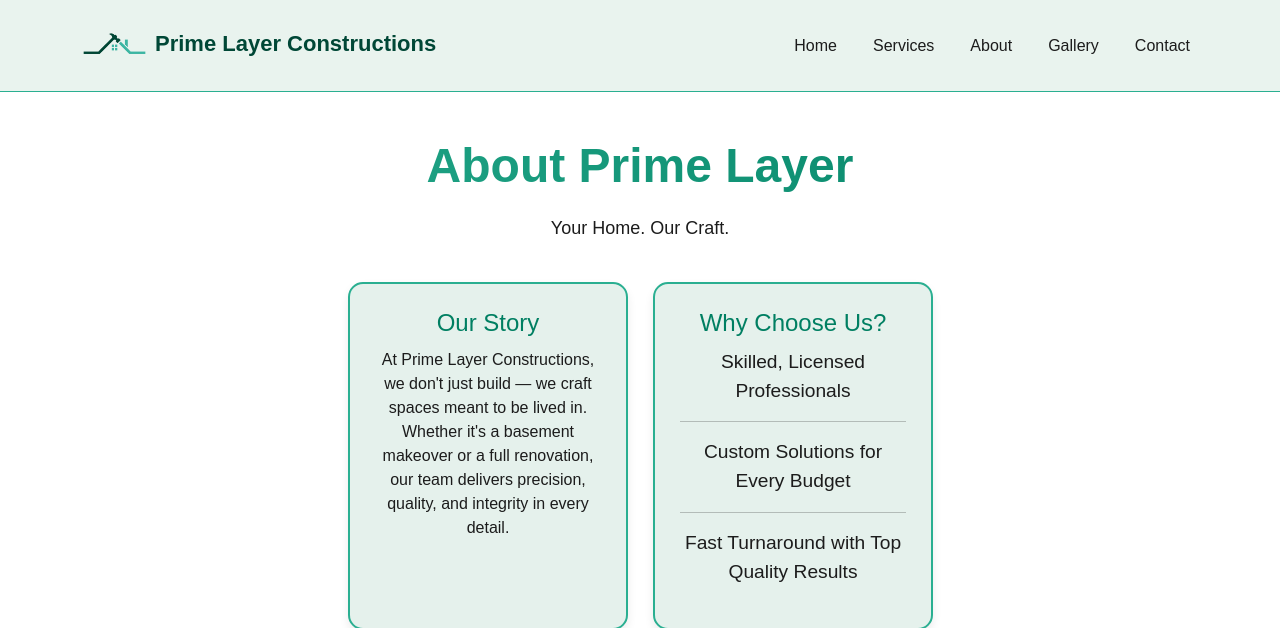
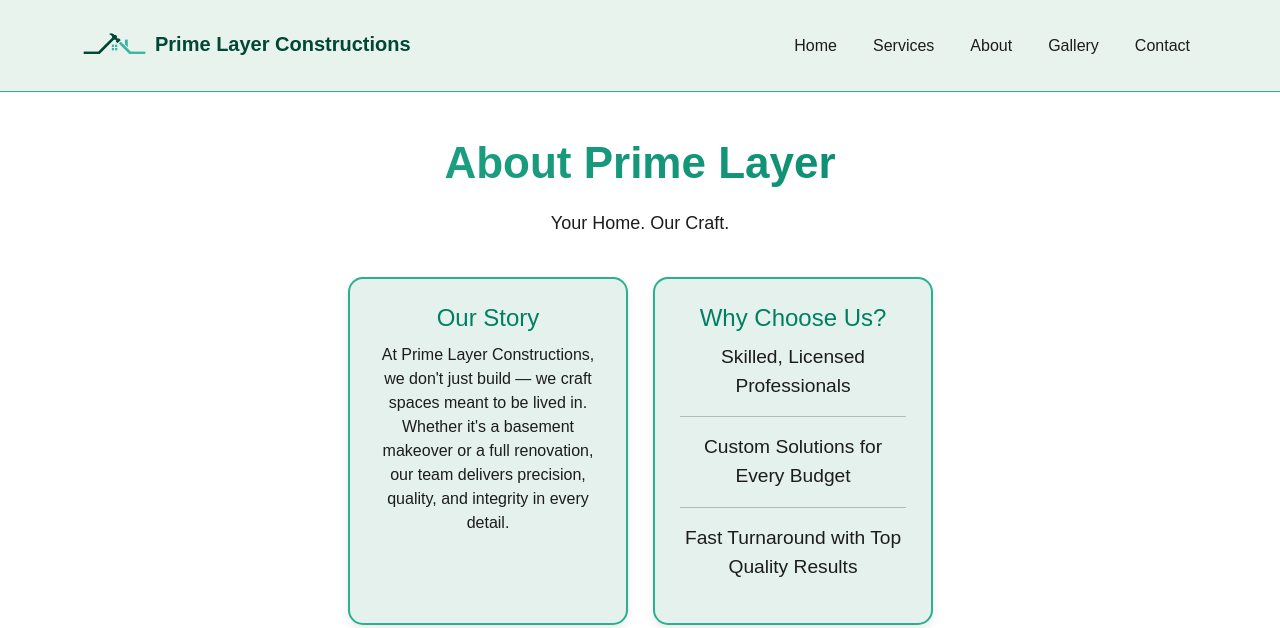
Before and after one commit to primelayer-constructions/prime-layer-website, a Flask app: page /about in a window 1280 px wide. Shown: the top 628 px of the page. Run offline with Flask 3, Linux system fonts and the light colour scheme.

Commit message:
Responsive text and navbar fixes

```diff
--- a/static/style.css
+++ b/static/style.css
@@ -46,7 +46,14 @@ main {
 .navbar-brand {
   font-weight: bold;
   color: var(--dark-green);
-   font-size: clamp(14px, 4vw, 22px);
+  font-size: clamp(16px, 3.2vw, 20px);
+}
+
+@media (max-width: 480px) {
+  .navbar-toggler {
+    padding: 4px 6px;
+    font-size: 1rem;
+  }
 }
 
 .nav-link {
@@ -72,18 +79,23 @@ main {
   color: var(--dark-green);
   font-weight: bold;
   margin-bottom: 20px;
-  font-size: clamp(26px, 6vw, 48px);
+  font-size: clamp(24px, 5vw, 44px);
+  word-break: break-word;
+  text-align: center;
+  line-height: 1.2;
+  padding: 0 10px;
 }
 
-@media (max-width: 768px) {
+
+@media (max-width: 480px) {
   .hero-title {
-    font-size: 2.2rem;
+    font-size: 26px;
   }
 }
 
-@media (max-width: 480px) {
+@media (max-width: 380px) {
   .hero-title {
-    font-size: 32px;
+    font-size: 22px;
   }
 }
 
```
